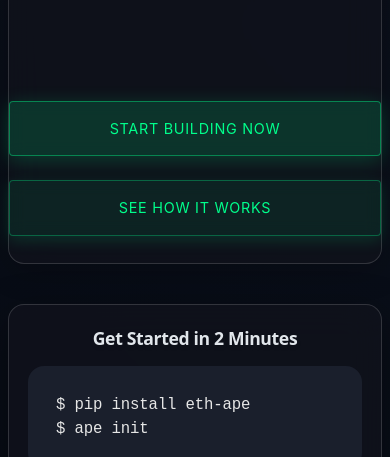
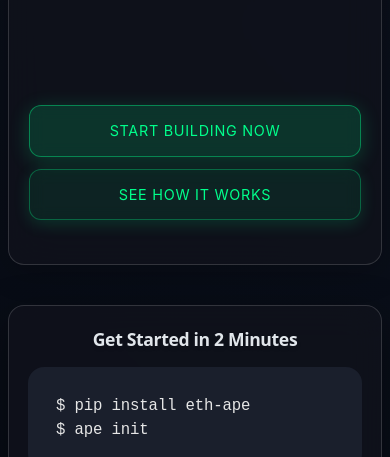
Before and after one commit to agBabbbyCakes/mizuStack, a plain HTML site: page index.html in a window 390 px wide. Shown: the part 643-1100 px from the top of the page. Drawn offline with nearby package versions, Linux system fonts and the light colour scheme.

Commit message:
button active

```diff
--- a/assets/css/core-theme.css
+++ b/assets/css/core-theme.css
@@ -1250,14 +1250,16 @@ h4:hover .fas {
 	}
 	.cta-button-group {
 		flex-direction: column !important;
-		gap: 1rem !important;
+		gap: 0.75rem !important;
 		width: 100%;
+		margin: 1rem 0;
 	}
 	[role="button"] {
 		width: 100%;
 		font-size: 0.9rem !important;
-		padding: 0.99rem 0 !important;
-		margin-bottom: 0.5rem;
+		padding: 0.875rem 0 !important;
+		margin: 0;
+		border-radius: var(--radius-sm);
 	}
 	nav {
 		padding: 0.5rem 0.5rem !important;
@@ -2229,3 +2231,24 @@ section.card {
 	letter-spacing: 0.04em;
 	margin-left: 0.2em;
 }
+
+@media (max-width: 768px) {
+	.cta-button-group {
+		flex-direction: column !important;
+		gap: 0.75rem !important;
+		width: 100%;
+		margin: 1.5rem 0;
+		padding: 0 1.25rem; /* Add horizontal padding to match card button style */
+		box-sizing: border-box;
+	}
+	.cta-button-group [role="button"] {
+		width: 100%;
+		box-sizing: border-box;
+	}
+	[role="button"] {
+		font-size: 0.9rem !important;
+		padding: 0.875rem 0 !important;
+		margin: 0;
+		border-radius: var(--radius-sm);
+	}
+}
```
